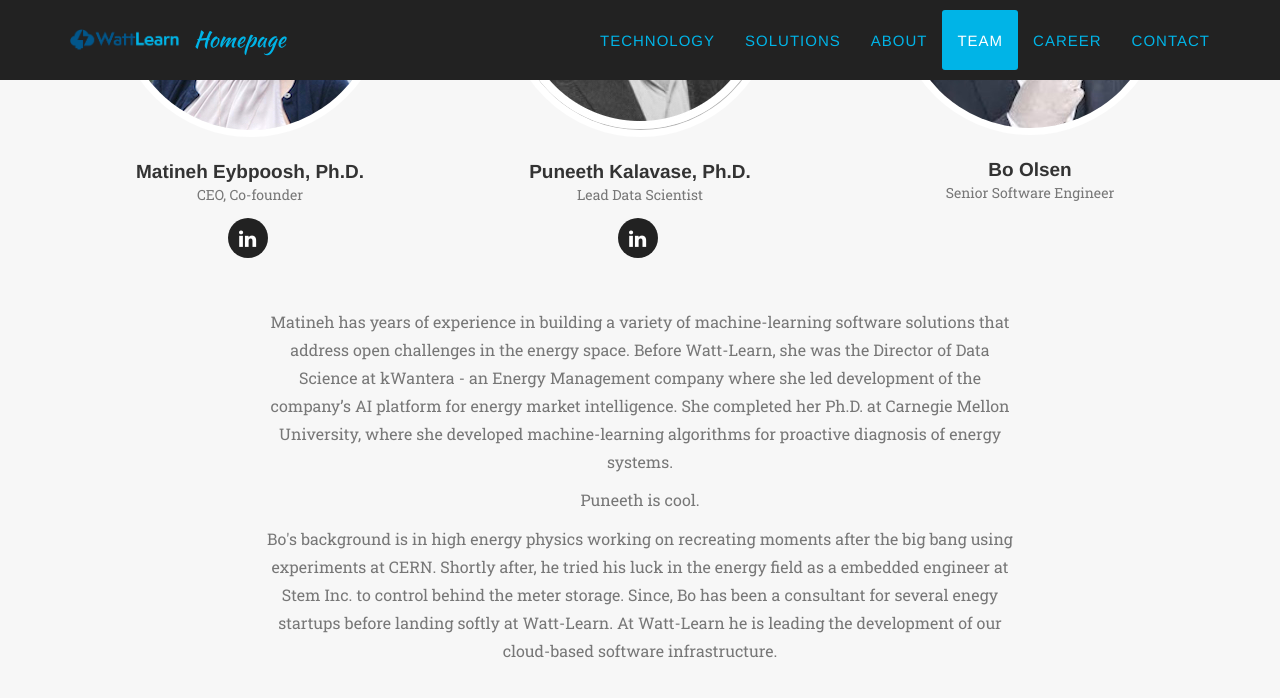
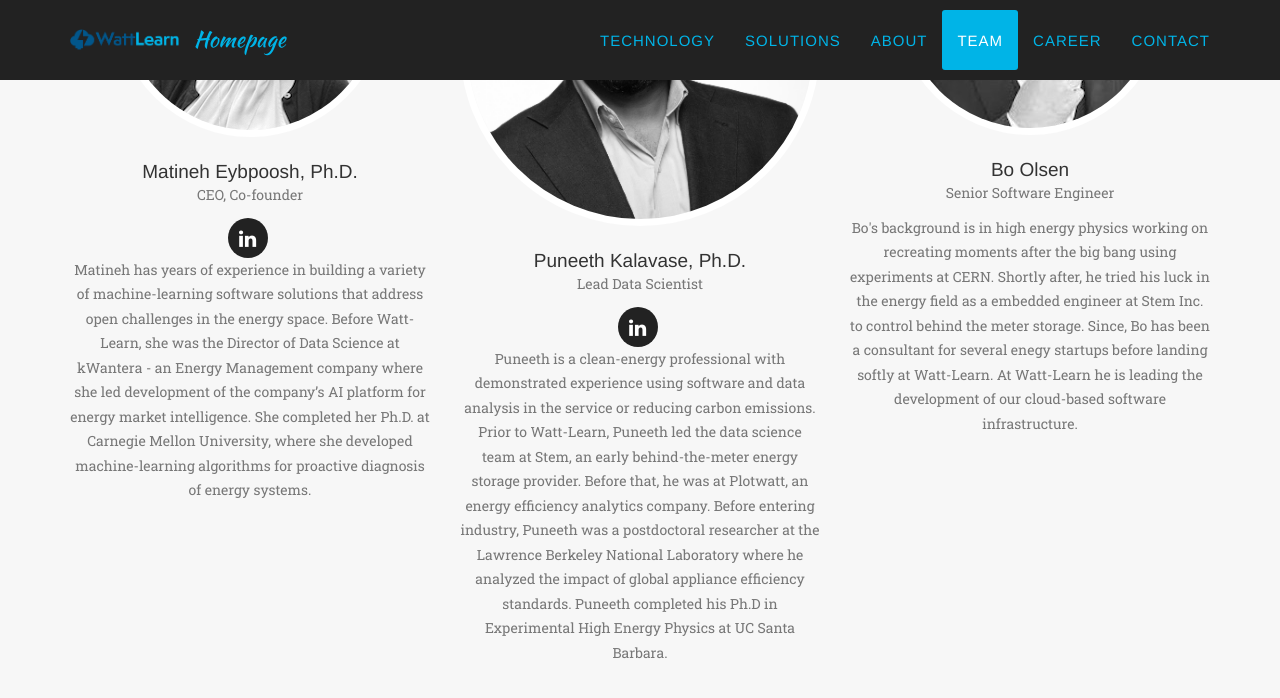
Before and after one commit to kalavase/wattlearn-www.github.io, a Jekyll site: the page built from index.html, in a window 1280 px wide and 900 px high, scrolled down 5745 px. Shown: the top 698 px of the window. Built offline with Jekyll 4.4.1, drawn with Linux system fonts in a browser that asks for light colours; some web fonts are replaced; some of the changed text lies outside the part shown.

Commit message:
fixed bio and pics

```diff
--- a/_config.yml
+++ b/_config.yml
@@ -16,6 +16,7 @@ people:
   social:
     - title: linkedin
       url: https://www.linkedin.com/in/matineh-eybpoosh-647b5134
+  bio: Matineh has years of experience in building a variety of machine-learning software solutions that address open challenges in the energy space. Before Watt-Learn, she was the Director of Data Science at kWantera - an Energy Management company where she led development of the company’s AI platform for energy market intelligence. She completed her Ph.D. at Carnegie Mellon University, where she developed machine-learning algorithms for proactive diagnosis of energy systems.
 
 - name: Puneeth Kalavase, Ph.D.
   pic: 2
@@ -23,10 +24,12 @@ people:
   social:
     - title: linkedin
       url: https://www.linkedin.com/puneeth-kalavase-0a378532
+  bio: Puneeth is a clean-energy professional with demonstrated experience using software and data analysis in the service or reducing carbon emissions. Prior to Watt-Learn, Puneeth led the data science team at Stem, an early behind-the-meter energy storage provider. Before that, he was at Plotwatt, an energy efficiency analytics company. Before entering industry, Puneeth was a postdoctoral researcher at the Lawrence Berkeley National Laboratory where he analyzed the impact of global appliance efficiency standards. Puneeth completed his Ph.D in Experimental High Energy Physics at UC Santa Barbara.
 
 - name: Bo Olsen
   pic: 3
   position: Senior Software Engineer
+  bio: Bo's background is in high energy physics working on recreating moments after the big bang using experiments at CERN. Shortly after, he tried his luck in the energy field as a embedded engineer at Stem Inc. to control behind the meter storage. Since, Bo has been a consultant for several enegy startups before landing softly at Watt-Learn. At Watt-Learn he is leading the development of our cloud-based software infrastructure.
 
 # Social networks usernames (many more available: google-plus, flickr, dribbble, pinterest, instagram, tumblr, linkedin, etc.)
 social:
--- a/_includes/about.html
+++ b/_includes/about.html
@@ -20,7 +20,7 @@
                                     <h4 class="subheading">2017</h4>
                                 </div>
                                 <div class="timeline-body">
-                                    <p class="text-muted">Watt-Learn is a startup raised from Pittsburgh, Carnegie Mellon University (CMU). The founders, <a href="http://www.linkedin.com/blabla"> Julian Lamy</a> and <a href="https://www.linkedin.com/in/matineh-eybpoosh-647b5134">Matineh Eybpoosh</a>, have decades of combined experience in tackling some of the most challenging problems in energy space. In 2016, through his studies of energy storage markets, Julian realises that one very important factor is missing for batteries: intelligence. Current batteries are simply too dumb to be profitable. Combining their multidisciplinary background, Julian and Matineh form a unique solution to address this very issue.<br/><br/>Watt-Learn founders have their signature on many state-of-the-art solutions and products that have found market success in the industry. Their experience ranges from applying AI and optimization for optimal operation of energy systems, different power markets, development and operation of energy storage and renewable projects, as well as data-driven diagnosis of energy systems.</p>
+                                    <p class="text-muted">Watt-Learn is a startup raised from Pittsburgh, <a href="https://www.cmu.edu">Carnegie Mellon University</a> (CMU). The founders, <a href="https://www.linkedin.com/in/julianlamy/"> Julian Lamy</a> and <a href="https://www.linkedin.com/in/matineh-eybpoosh-647b5134">Matineh Eybpoosh</a>, have decades of combined experience in tackling some of the most challenging problems in energy space. In 2016, through his studies of energy storage markets, Julian realises that one very important factor is missing for batteries: intelligence. Current batteries are simply too dumb to be profitable. Combining their multidisciplinary background, Julian and Matineh form a unique solution to address this very issue.<br/><br/>Watt-Learn founders have their signature on many state-of-the-art solutions and products that have found market success in the industry. Their experience ranges from applying AI and optimization for optimal operation of energy systems, different power markets, development and operation of energy storage and renewable projects, as well as data-driven diagnosis of energy systems.</p>
                                 </div>
                             </div>
                         </li>
@@ -34,7 +34,7 @@
                                     <h4 class="subheading">2018</h4>
                                 </div>
                                 <div class="timeline-body">
-                                    <p class="text-muted">Watt-Learn have been part of AlphaLab accelerator, as well as Plug & Play, where it won the People’s Choice Award as the best energy startup. Watt-Learn was invited to present at Energy Storage Summit held by Green Tech Media in 2017, was a finalist startup presenter at VERGE conference, and has won the first place at TransTech Energy Business Development Competition at <a href="https://www.linkedin.com/school/19232/?legacySchoolId=19232">Carnegie Mellon University</a>, to name a few.<br/><br/>On November 2018, Watt-Learn joined forces with one of the leader energy investment companies in the country. Thanks to this partnership, Watt-Learn’s software will be operating a large pipeline of front-of-the-meter projects across the US to maximize the ROI for the shareholders.</p>
+                                    <p class="text-muted">Watt-Learn have been part of <a href="https://alphalab.org/companies/watt-learn/">AlphaLab accelerator</a>, as well as <a href="https://www.plugandplaytechcenter.com/resources/meet-winners-summer-summit-2018/">Plug & Play</a>, where it won the People’s Choice Award as the best energy startup. Watt-Learn was invited to present at Energy Storage Summit held by Green Tech Media in 2017, was a finalist startup presenter at VERGE conference, and has won the first place at TransTech Energy Business Development Competition at <a href="https://www.cmu.edu">Carnegie Mellon University</a>, to name a few.<br/><br/>On November 2018, Watt-Learn joined forces with one of the leader energy investment companies in the country. Thanks to this partnership, Watt-Learn’s software will be operating a large pipeline of front-of-the-meter projects across the US to maximize the ROI for the shareholders.</p>
                                 </div>
                             </div>
                         </li>
--- a/_includes/team.html
+++ b/_includes/team.html
@@ -12,7 +12,7 @@
                 <div class="col-sm-4">
                     <div class="team-member">
                         <img src="img/team/{{ member.pic }}.jpg" class="img-responsive img-circle" alt="">
-                        <h4>{{ member.name }}</h4>
+                        <h4 style="font-weight:150">{{ member.name }}</h4>
                         <p class="text-muted">{{ member.position }}</p>
                         <ul class="list-inline social-buttons">
                             {% for network in member.social %}
@@ -24,16 +24,10 @@
                             {% endfor %}
 
                         </ul>
+                        <p class="text-muted">{{ member.bio }}</p>
                     </div>
                 </div>
                 {% endfor %}
             </div>
-            <div class="row">
-                <div class="col-lg-8 col-lg-offset-2 text-center">
-                    <p class="large text-muted">Matineh has years of experience in building a variety of machine-learning software solutions that address open challenges in the energy space. Before Watt-Learn, she was the Director of Data Science at kWantera - an Energy Management company where she led development of the company’s AI platform for energy market intelligence. She completed her Ph.D. at Carnegie Mellon University, where she developed machine-learning algorithms for proactive diagnosis of energy systems.</p>
-                    <p class="large text-muted">Puneeth is cool.</p>
-                    <p class="large text-muted">Bo's background is in high energy physics working on recreating moments after the big bang using experiments at CERN. Shortly after, he tried his luck in the energy field as a embedded engineer at Stem Inc. to control behind the meter storage. Since, Bo has been a consultant for several enegy startups before landing softly at Watt-Learn. At Watt-Learn he is leading the development of our cloud-based software infrastructure.</p>
-                </div>
-            </div>
         </div>
     </section>
```
Also changed, not shown: img/team/1.jpg, img/team/2.jpg, img/team/3.jpg, 7 other files.
